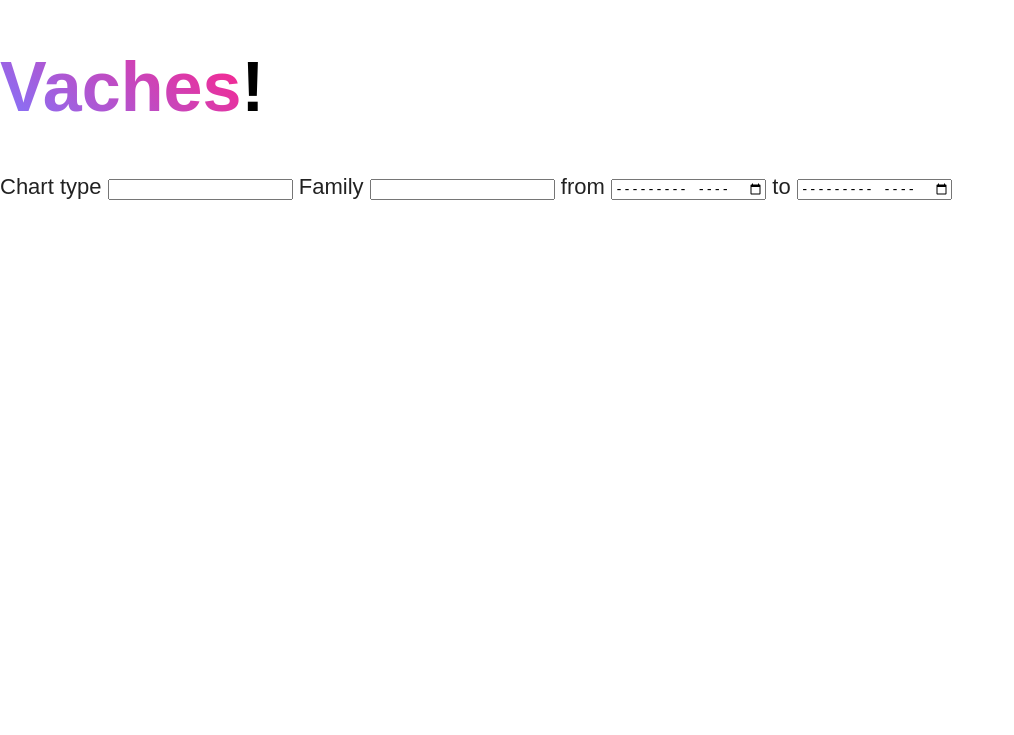
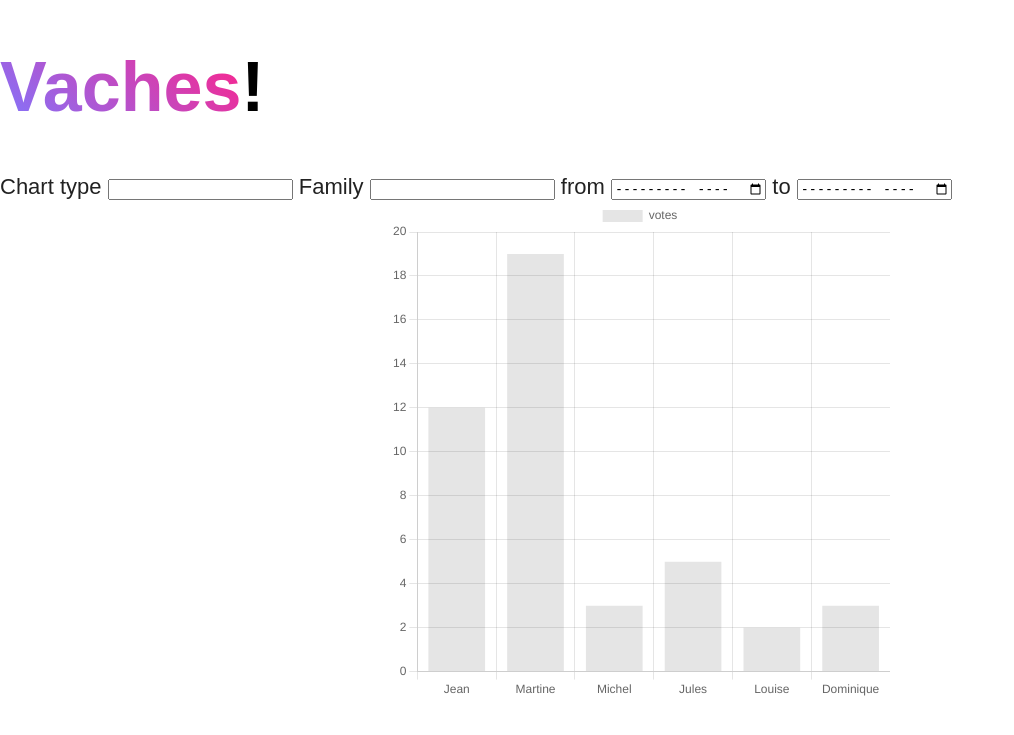
Before and after one commit to NovAti0n/MOOdle, a Python web app: template public/templates/index.html in a window 1280 px wide. Shown: the top 735 px of the page, without its empty margins (0-1014 px from the left). Run offline with Jinja, Linux system fonts and the light colour scheme; the template is opened without the code that fills it: most values are stand-ins (such as "Sample title", 1, 10 or a date in 2020).

Commit message:
src: Working on chart

```diff
--- a/public/static/css/style.css
+++ b/public/static/css/style.css
@@ -79,3 +79,8 @@ b {
 #chart + #chart3_input {
 	display: none;
 }
+
+canvas{
+	display: block;
+    margin: 0 auto;
+}
--- /dev/null
+++ b/public/static/js/main.js
@@ -0,0 +1,22 @@
+var ctx = document.getElementById('graph').getContext('2d');
+
+/**/
+
+
+
+
+
+var myChart = new Chart(ctx, {
+	type: 'bar',   // le type du graphique
+	options:{responsive: false},
+	data: {        // les données
+        labels: ['Jean', 'Martine', 'Michel', 'Jules', 'Louise', 'Dominique'],
+        datasets: [{
+                    label: 'votes',
+                    data: [12, 19, 3, 5, 2, 3]
+                   }]
+	       }
+         }
+	);
+
+console.log("teste lalalal")
--- a/public/templates/base.html
+++ b/public/templates/base.html
@@ -14,5 +14,7 @@
 	<body>
 		{% block content %}{% endblock %}
 		<script src="/js/chart.min.js"></script>
+		<script src="/js/main.js"></script>
+
 	</body>
 </html>
--- a/public/templates/index.html
+++ b/public/templates/index.html
@@ -1,7 +1,6 @@
 {% extends "base.html" %}
 
 {% block content %}
-<script src="/js/main.js"></script>
 
 <body>
 	<h1><b>Vaches</b>!</h1>
@@ -49,6 +48,8 @@
 		<p>{{ family.name }} {{ family.count }}</p>
 	{% endfor %}-->
 
+<canvas id="graph" height="500"  width="500" ></canvas>
+
 
 </body>
 {% endblock %}
```
Also changed, not shown: js/main.js (deleted).
